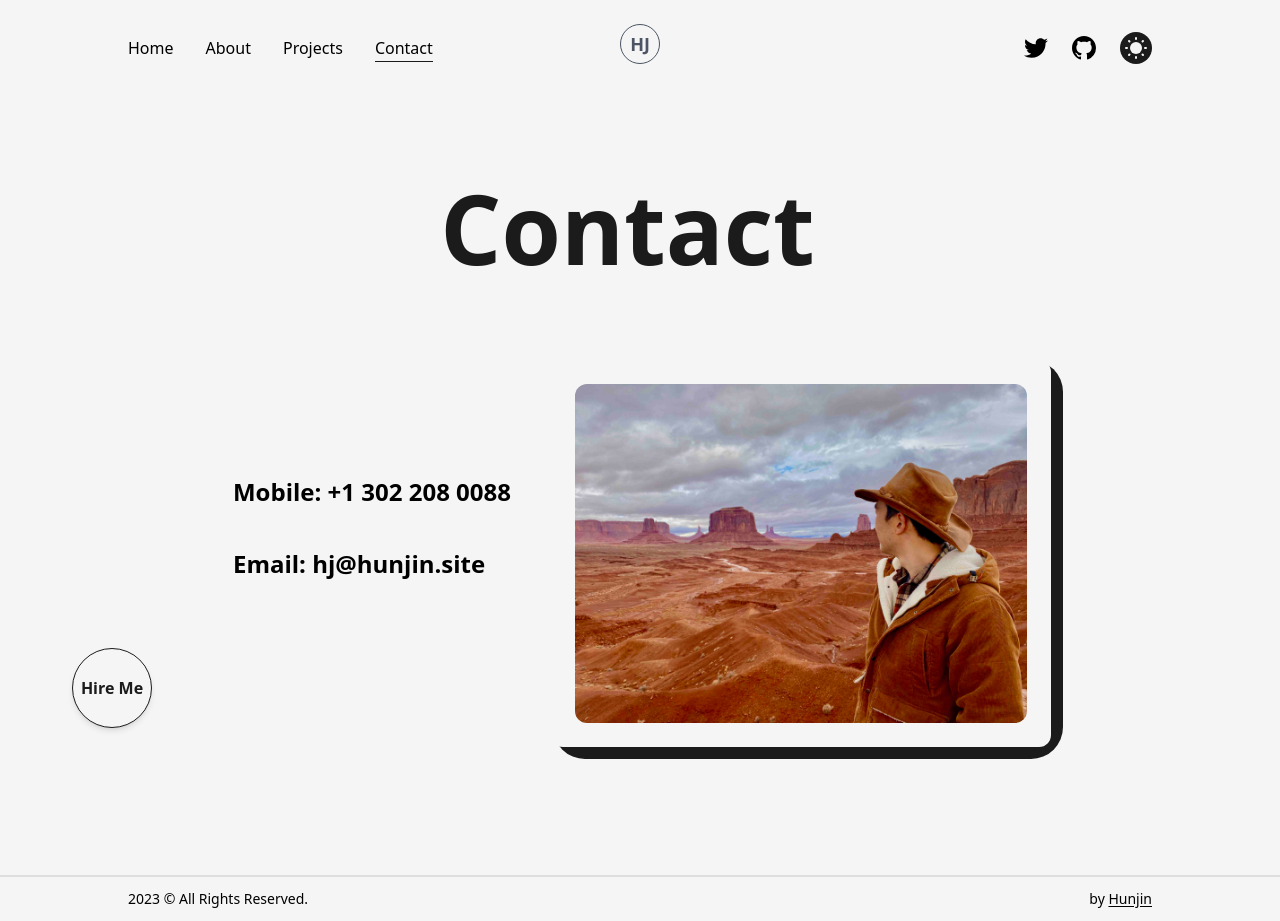
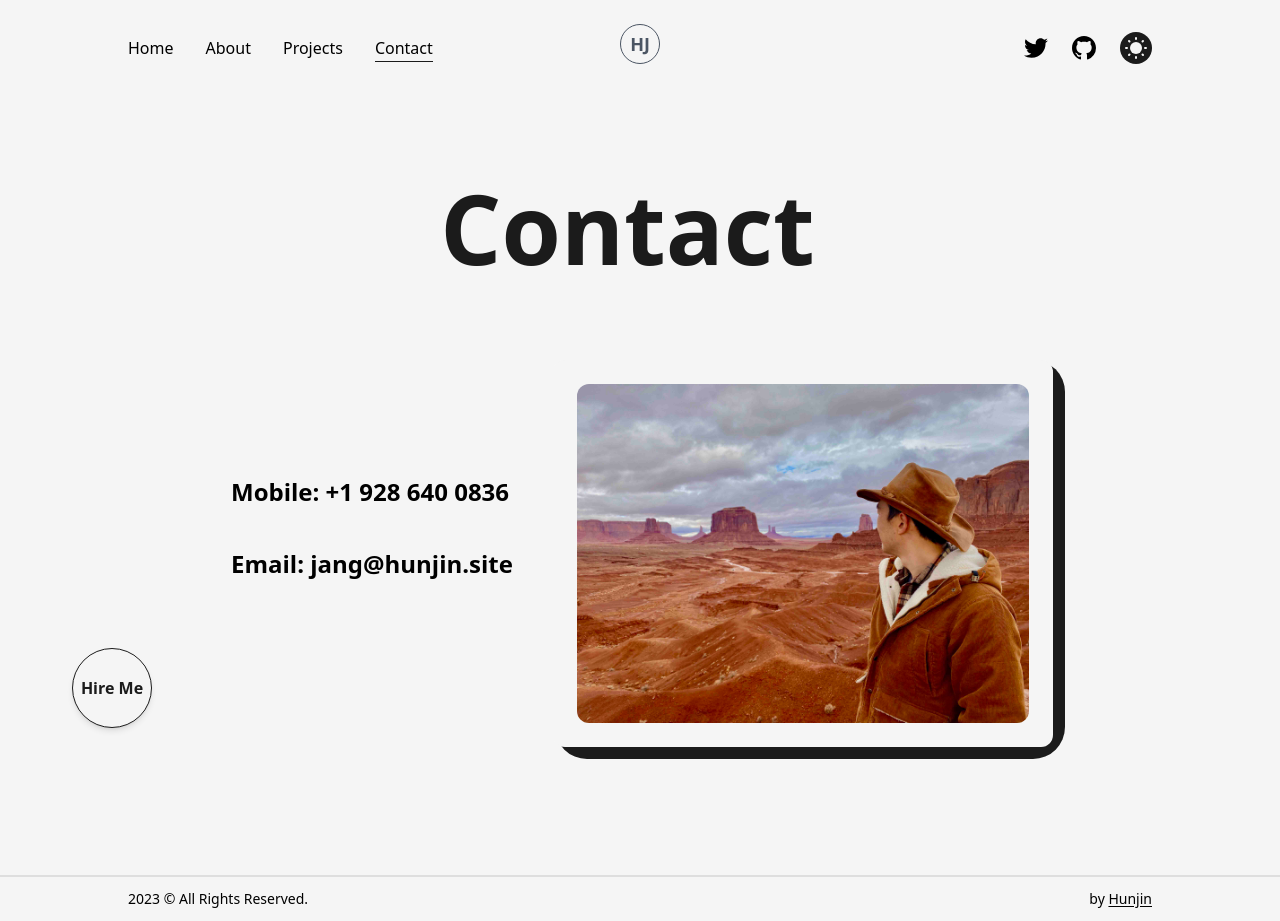
Before and after one commit to HJ-David/next-portfolio, a Next.js app: page /contact in a window 1280 px wide. Built offline with nearby package versions, Linux system fonts and the light colour scheme.

Commit message:
resume and contact info update

```diff
--- a/src/components/Education.js
+++ b/src/components/Education.js
@@ -49,7 +49,7 @@ const Education = () => {
             type='Bachelor of Science in Computer Science'
             time='2003-2004'
             place='ACBS, Korea'
-            info='he Korean Academic Credit Bank System
+            info='The Korean Academic Credit Bank System
 system which recognizes certificates and liscences as credits and can award
 (ACBS) is an open educational
 degrees.'
--- a/src/components/HireMe.js
+++ b/src/components/HireMe.js
@@ -16,7 +16,7 @@ const HireMe = () => {
         />
 
         <Link
-          href='mailto:hj@hunjin.site'
+          href='mailto:jang@hunjin.site'
           className='flex items-center justify-center
 absolute left-1/2 top-1/2 -translate-x-1/2 -translate-y-1/2 bg-light
 text-dark shadow-md border border-solid border-dark dark:border-light w-20 h-20 rounded-full
--- a/src/components/NavBar.js
+++ b/src/components/NavBar.js
@@ -125,7 +125,7 @@ const NavBar = () => {
             <BsGithub className='text-2xl' />
           </motion.a>
           {/* <motion.a
-            href='mailto:hj@hunjin.site'
+            href='mailto:jang@hunjin.site'
             target={"_blank"}
             className='w-6 mx-3'
             whileHover={{ y: -2 }}
@@ -204,7 +204,7 @@ const NavBar = () => {
               <BsGithub className='text-2xl' />
             </motion.a>
             {/* <motion.a
-              href='mailto:hj@hunjin.site'
+              href='mailto:jang@hunjin.site'
               target={"_blank"}
               className='w-6 mx-3  rounded-full sm:mx-1'
               whileHover={{ y: -2 }}
--- a/src/pages/contact.js
+++ b/src/pages/contact.js
@@ -31,19 +31,19 @@ const about = () => {
             <div className='col-span-3 flex flex-col items-start justify-start xl:col-span-4 md:order-2 md:col-span-8'>
               <h2 className='mb-4 text-lg font-bold uppercase text-dark/75 dark:text-light/75'></h2>
               <a
-                href='tel:+1 302-208-0088'
+                href='tel:+1 928-640-0836'
                 target={"_blank"}
                 className='mt-1 ml-1 font-bold text-2xl sm:text-2xl'
               >
-                Mobile: +1 302 208 0088
+                Mobile: +1 928 640 0836
               </a>
 
               <a
-                href='mailto:hj@hunjin.site'
+                href='mailto:jang@hunjin.site'
                 target={"_blank"}
                 className='my-10 ml-1 font-bold text-2xl sm:text-2xl'
               >
-                Email: hj@hunjin.site
+                Email: jang@hunjin.site
               </a>
 
               <p className='my-4 font-medium'></p>
--- a/src/pages/index.js
+++ b/src/pages/index.js
@@ -108,7 +108,7 @@ export default function Home() {
                     Resume <BsCloudDownload className='w-6 sm:w-4 ml-1' />
                   </Link>
                   <Link
-                    href='mailto:hj@hunjin.site'
+                    href='mailto:jang@hunjin.site'
                     target={"_blank"}
                     className='ml-4 text-lg font-medium capitalize text-dark underline dark:text-light md:text-base'
                   >
```
Also changed, not shown: 1 other file (tests, documents, lock files or other folders).
